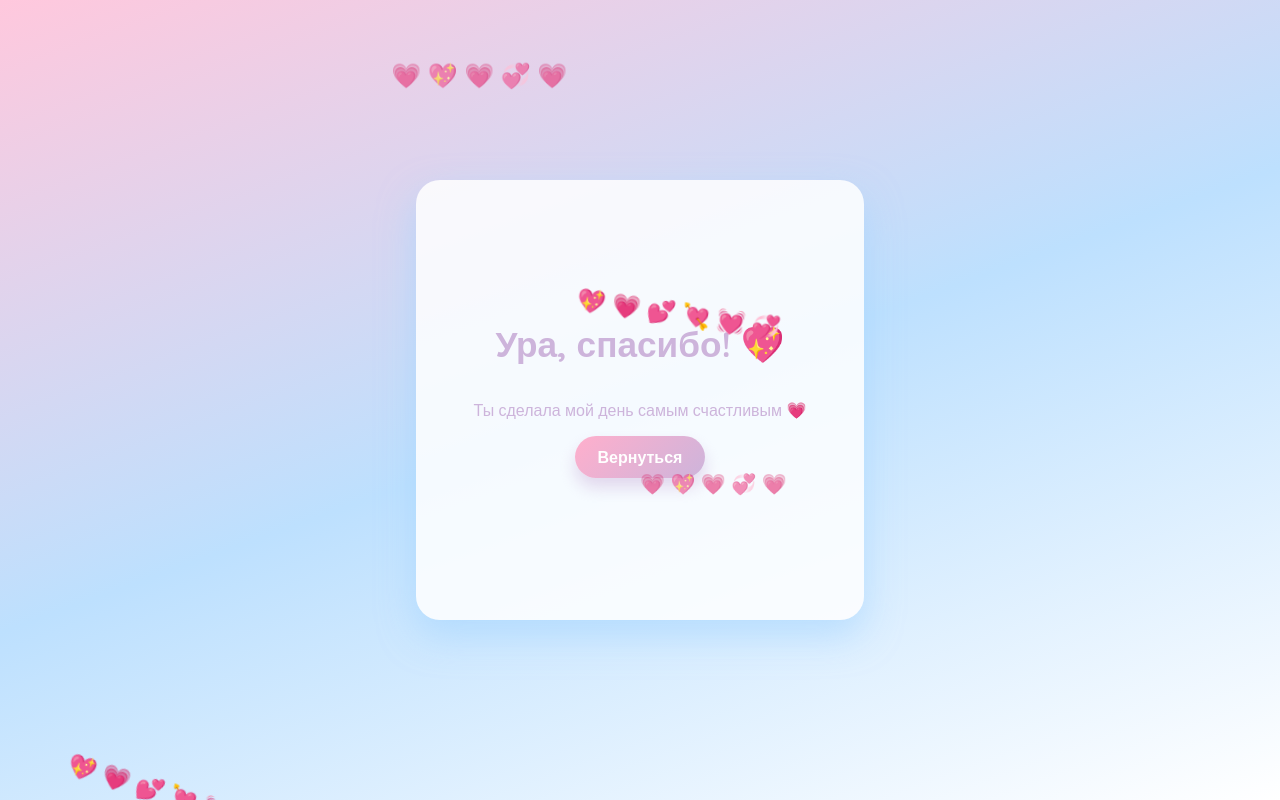
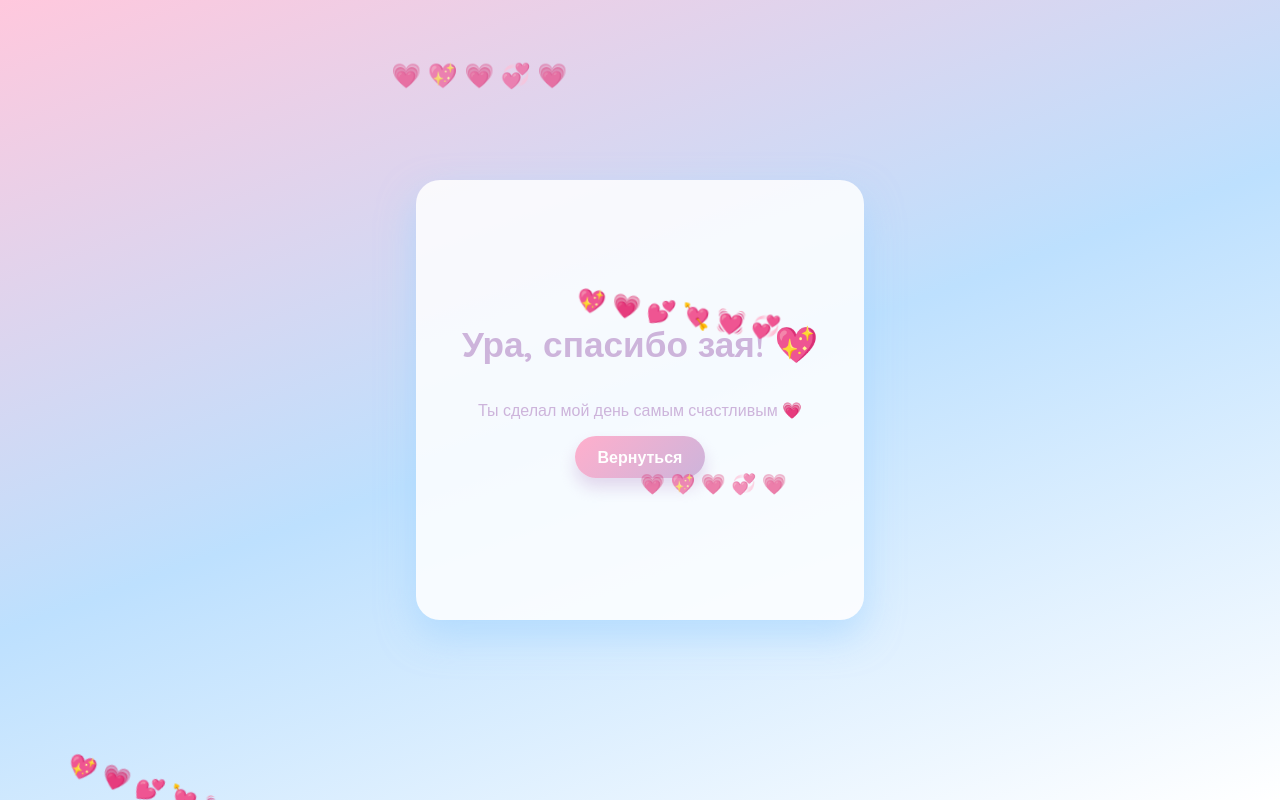
Before and after one commit to deliyaan/valentine, a plain HTML site: page success.html in a window 1280 px wide. Drawn offline with Linux system fonts and the light colour scheme.

Commit message:
Update success.html

```diff
--- a/success.html
+++ b/success.html
@@ -4,7 +4,7 @@
   <meta charset="UTF-8" />
   <meta name="viewport" content="width=device-width, initial-scale=1.0, viewport-fit=cover" />
   <meta name="theme-color" content="#ffc8dd" />
-  <title>Ура, спасибо! 💖</title>
+  <title>Ура, спасибо зая! 💖</title>
   <link rel="preconnect" href="https://fonts.googleapis.com" />
   <link rel="preconnect" href="https://fonts.gstatic.com" crossorigin />
   <link href="https://fonts.googleapis.com/css2?family=Quicksand:wght@400;600;700&display=swap" rel="stylesheet" />
@@ -15,8 +15,8 @@
 <body>
   <main class="success-page fade-in">
     <div class="hearts" aria-hidden="true"></div>
-    <h1>Ура, спасибо! 💖</h1>
-    <p>Ты сделала мой день самым счастливым 💗</p>
+    <h1>Ура, спасибо зая! 💖</h1>
+    <p>Ты сделал мой день самым счастливым 💗</p>
     <a class="choice yes back-link" href="index.html">Вернуться</a>
   </main>
 
```
